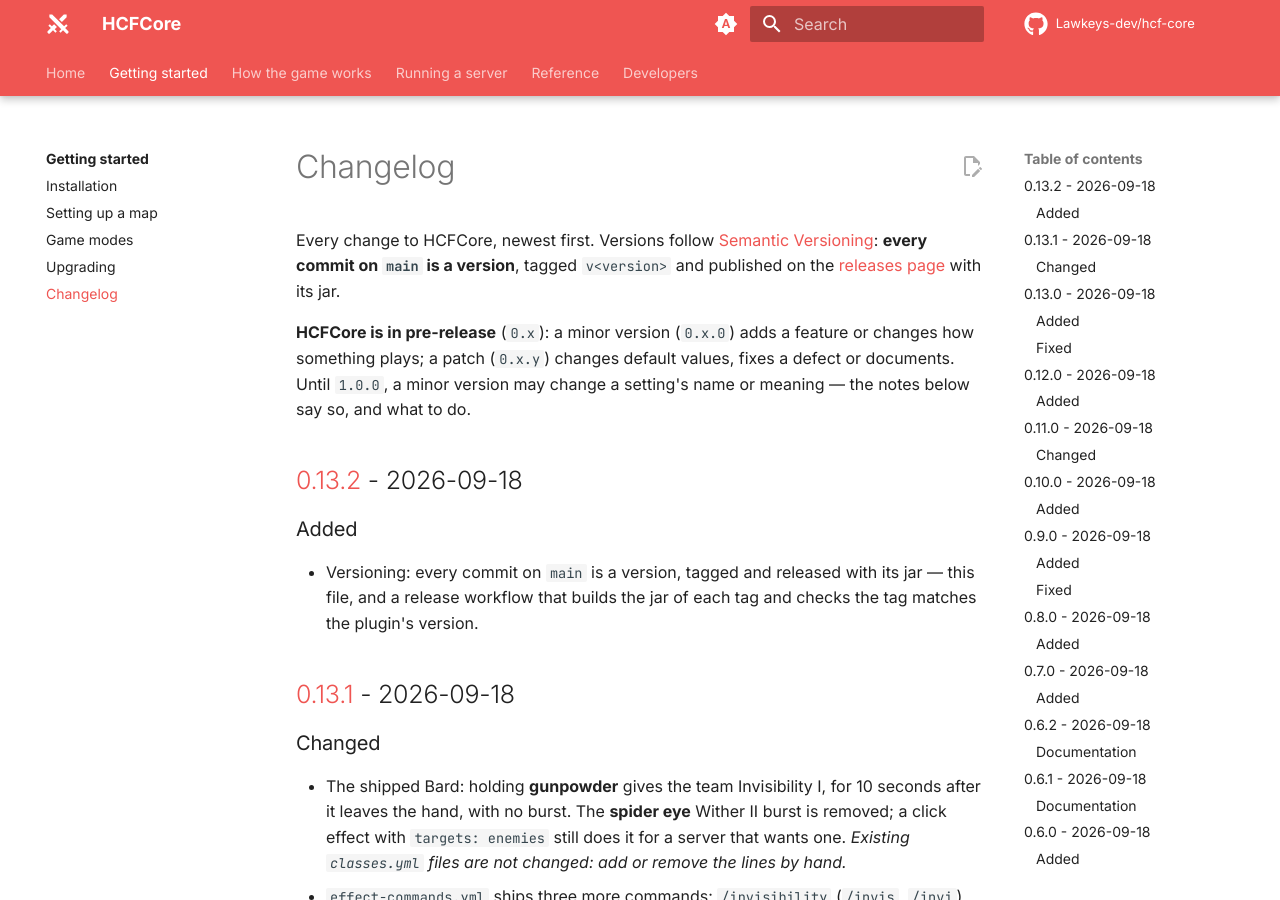
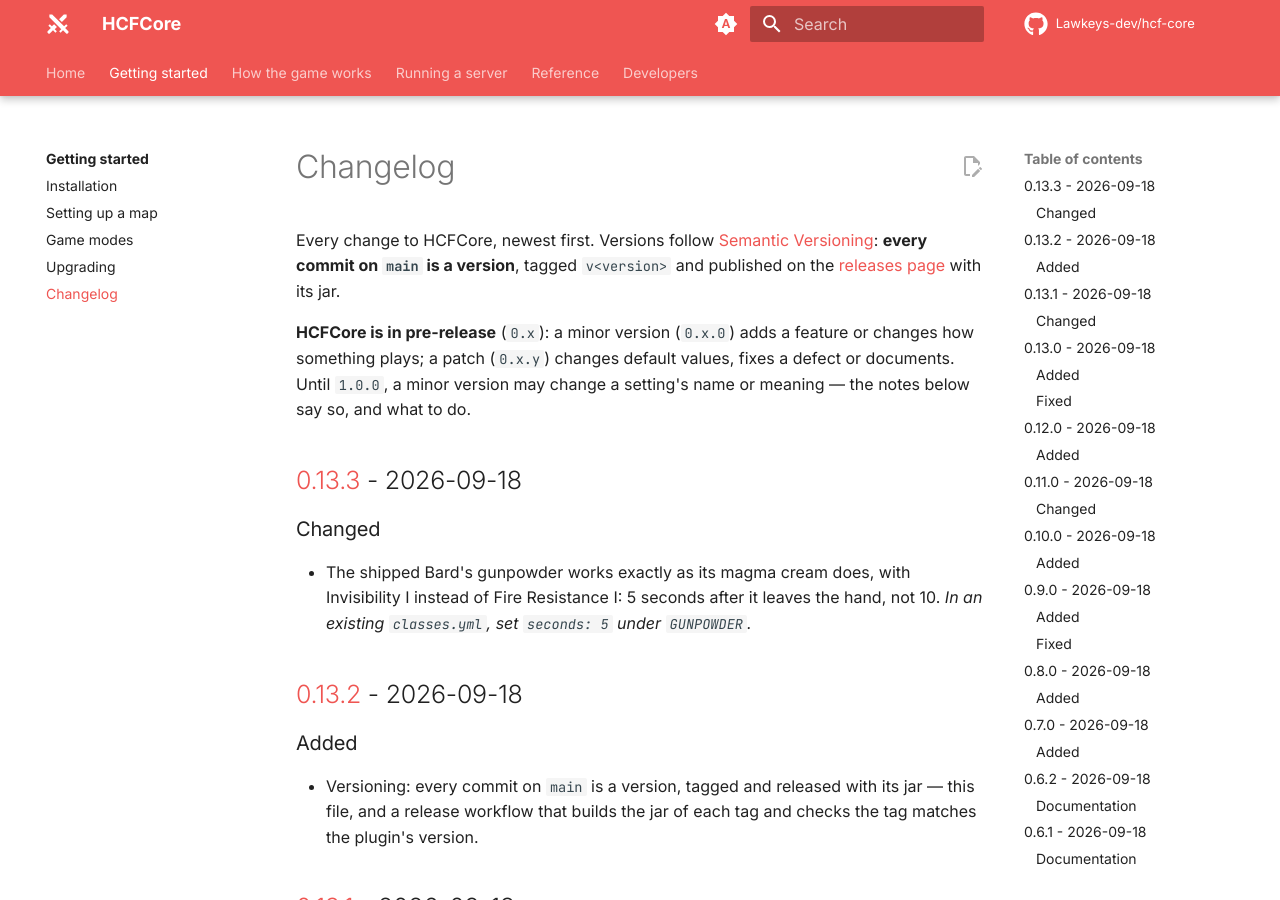
Before and after one commit to Lawkeys-dev/hcf-core, an MkDocs documentation site: the page built from docs/changelog.md, in a window 1280 px wide and 900 px high. Built offline with MkDocs 1.6.1 and Material for MkDocs 9.7.7, drawn with Linux system fonts in a browser that asks for light colours; comment, search, counter and statistics services are not loaded.

Commit message:
Bard: gunpowder works as magma cream does
The shipped Bard's gunpowder now has the magma cream's mechanics, with
Invisibility I for Fire Resistance I: 5 seconds after it leaves the
hand instead of 10, no burst. The Classes page lists it as the other
held items.

Docs: Classes page, FEATURES, CHANGELOG, developer API jar name.

```diff
--- a/CHANGELOG.md
+++ b/CHANGELOG.md
@@ -3,6 +3,11 @@
 Every change to HCFCore, newest first. Versions follow [Semantic Versioning](https://semver.org/): **every commit on `main` is a version**, tagged `v<version>` and published on the [releases page](https://github.com/Lawkeys-dev/hcf-core/releases) with its jar.
 
 **HCFCore is in pre-release** (`0.x`): a minor version (`0.x.0`) adds a feature or changes how something plays; a patch (`0.x.y`) changes default values, fixes a defect or documents. Until `1.0.0`, a minor version may change a setting's name or meaning — the notes below say so, and what to do.
+
+## [0.13.3] - 2026-09-18
+
+### Changed
+- The shipped Bard's gunpowder works exactly as its magma cream does, with Invisibility I instead of Fire Resistance I: 5 seconds after it leaves the hand, not 10. *In an existing `classes.yml`, set `seconds: 5` under `GUNPOWDER`.*
 
 ## [0.13.2] - 2026-09-18
 
@@ -101,6 +106,7 @@
 ### Added
 - First public version: teams, territory and DTR, combat and deathbans, lives, capture events (KOTH, Citadel, Conquest, Kill the King), Mountains, SOTW/EOTW/Purge, economy with Vault, kits and abilities, custom enchants and limiters, moderation tools, scoreboard and chat, holograms, redeem codes, the Lunar Client integration, and this documentation.
 
+[0.13.3]: https://github.com/Lawkeys-dev/hcf-core/releases/tag/v0.13.3
 [0.13.2]: https://github.com/Lawkeys-dev/hcf-core/releases/tag/v0.13.2
 [0.13.1]: https://github.com/Lawkeys-dev/hcf-core/releases/tag/v0.13.1
 [0.13.0]: https://github.com/Lawkeys-dev/hcf-core/releases/tag/v0.13.0
--- a/src/main/resources/classes.yml
+++ b/src/main/resources/classes.yml
@@ -195,7 +195,7 @@
       GUNPOWDER:
         effect: invisibility
         level: 1
-        seconds: 10
+        seconds: 5
         radius: 20
         targets: team
     # --8<-- [end:bard-held]
```
Also changed, not shown: FEATURES.md (+1 -1 lines), docs/developers/api.md (+1 -1 lines), docs/gameplay/classes.md (+1 -1 lines), 1 other file.
